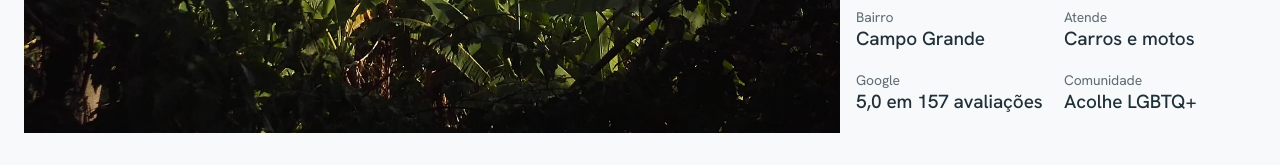
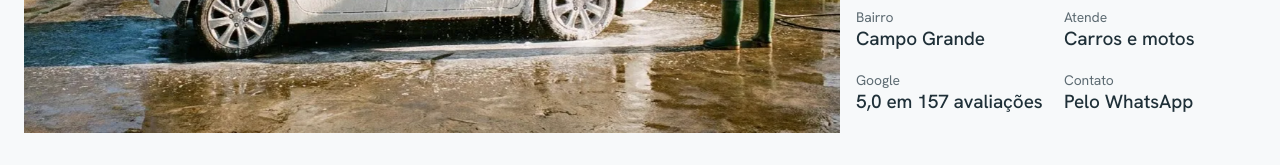
Before and after one commit to NutritrainrDev/leandro-estetica-automotiva, a plain HTML site: page index.html in a window 1280 px wide. Shown: the part 1598-1763 px from the top of the page. Drawn offline with Linux system fonts and the light colour scheme.

Commit message:
Tira crédito da foto da serra e o selo LGBTQ+
Co-Authored-By: Claude Opus 5.5 <noreply@anthropic.com>

```diff
--- a/index.html
+++ b/index.html
@@ -376,7 +376,7 @@ h1,h2,h3{font-weight:500;letter-spacing:-.05em;line-height:.9;text-wrap:balance}
   <h2 id="t-about" class="rv">No pé do Mendanha</h2>
   <p class="lede rv">O Leandro cuida do carro do jeito que os clientes contam nas avaliações: com capricho, bons produtos e o prazo combinado. Durante o serviço, manda o status com fotos do antes e do depois.</p>
   <figure class="ph rv">
-    <img src="assets/img/mendanha.webp" width="1600" height="1000" loading="lazy" alt="Vista da Serra do Mendanha sobre os bairros de Campo Grande, com bananeiras em primeiro plano" data-speed="-.06">
+    <img src="assets/img/foam.webp" width="1376" height="768" loading="lazy" alt="Carro branco coberto de espuma sendo enxaguado na frente de uma oficina, com a serra verde ao fundo" data-speed="-.06">
     <p>Atende carros e motos na Estrada do Mendanha, em Campo Grande, na Zona Oeste do Rio. O contato é direto pelo WhatsApp.</p>
   </figure>
   <div class="side rv">
@@ -387,7 +387,7 @@ h1,h2,h3{font-weight:500;letter-spacing:-.05em;line-height:.9;text-wrap:balance}
       <div><dt>Bairro</dt><dd>Campo Grande</dd></div>
       <div><dt>Atende</dt><dd>Carros e motos</dd></div>
       <div><dt>Google</dt><dd>5,0 em 157 avaliações</dd></div>
-      <div><dt>Comunidade</dt><dd>Acolhe LGBTQ+</dd></div>
+      <div><dt>Contato</dt><dd>Pelo WhatsApp</dd></div>
     </dl>
   </div>
 </section>
@@ -469,7 +469,6 @@ h1,h2,h3{font-weight:500;letter-spacing:-.05em;line-height:.9;text-wrap:balance}
       <img class="w32" src="assets/img/engine.webp" width="1200" height="896" loading="lazy" alt="">
       <img class="w32" src="assets/img/foam.webp" width="1376" height="768" loading="lazy" alt="">
       <img class="w34" src="assets/img/polish.webp" width="768" height="1376" loading="lazy" alt="">
-      <img class="w32" src="assets/img/mendanha.webp" width="1600" height="1000" loading="lazy" alt="">
       <img class="w32" src="assets/img/lamp-old.webp" width="1152" height="768" loading="lazy" alt="">
       <img class="w11" src="assets/img/wheel.webp" width="1024" height="1024" loading="lazy" alt="">
       <img class="w11" src="assets/img/coat.webp" width="1200" height="896" loading="lazy" alt="">
@@ -481,7 +480,6 @@ h1,h2,h3{font-weight:500;letter-spacing:-.05em;line-height:.9;text-wrap:balance}
       <img class="w32" src="assets/img/engine.webp" width="1200" height="896" loading="lazy" alt="">
       <img class="w32" src="assets/img/foam.webp" width="1376" height="768" loading="lazy" alt="">
       <img class="w34" src="assets/img/polish.webp" width="768" height="1376" loading="lazy" alt="">
-      <img class="w32" src="assets/img/mendanha.webp" width="1600" height="1000" loading="lazy" alt="">
       <img class="w32" src="assets/img/lamp-old.webp" width="1152" height="768" loading="lazy" alt="">
       <img class="w11" src="assets/img/wheel.webp" width="1024" height="1024" loading="lazy" alt="">
       <img class="w11" src="assets/img/coat.webp" width="1200" height="896" loading="lazy" alt="">
@@ -540,7 +538,6 @@ h1,h2,h3{font-weight:500;letter-spacing:-.05em;line-height:.9;text-wrap:balance}
   </div>
   <div class="meta">
     <p>Prévia de demonstração · Rio de Janeiro · 2026</p>
-    <p>Foto da Serra do Mendanha: Lucass Gomess, <a class="lk" href="https://creativecommons.org/licenses/by-sa/3.0" target="_blank" rel="noopener">CC BY-SA 3.0</a>, via Wikimedia Commons</p>
     <a class="lk" href="#topo">Voltar ao topo</a>
   </div>
 </footer>
```
Also changed, not shown: assets/img/mendanha.webp (deleted).
